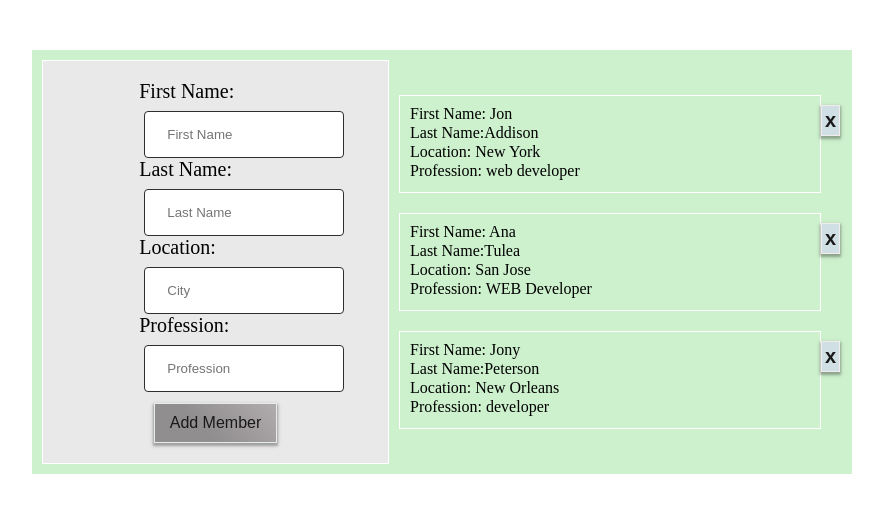
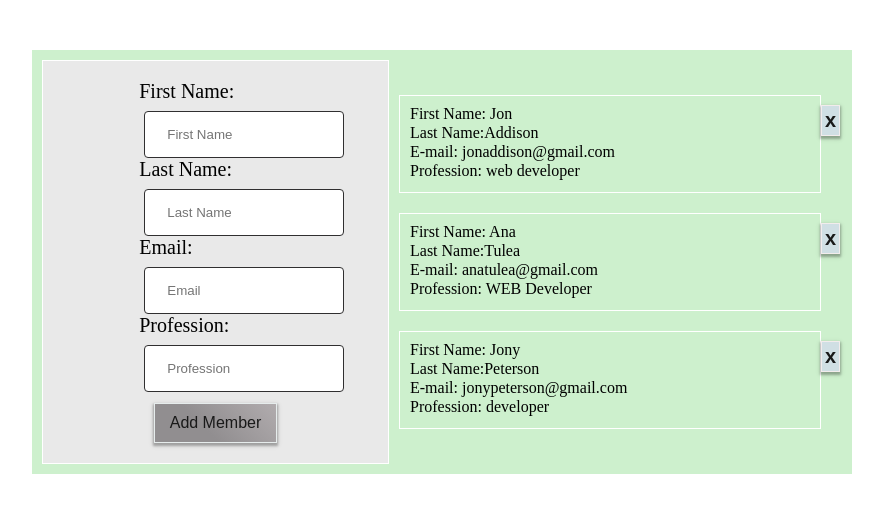
Before and after one commit to bloominstituteoftechnology/team-builder, a React (Create React App) app in the folder team-builder/: page / in a window 1280 px wide. Shown: the top 512 px of the page, without its empty margins (198-1081 px from the left). Built offline with nearby package versions, Linux system fonts and the light colour scheme.

Commit message:
changed city to email

```diff
--- a/team-builder/src/App.js
+++ b/team-builder/src/App.js
@@ -11,13 +11,13 @@ function App() {
       fname: "Jon",
       lname: "Addison",
       profession: "web developer",
-      city: "New York"
+      email: "jonaddison@gmail.com"
     },
     {
     id:2,
     fname: "Ana",
     lname: "Tulea",
-    city: "San Jose",
+    email: "anatulea@gmail.com",
     profession: "WEB Developer"
     },
     {
@@ -25,7 +25,7 @@ function App() {
       fname: "Jony",
       lname: "Peterson",
       profession: "developer",
-      city: "New Orleans"
+      email: "jonypeterson@gmail.com"
     }
   ]);
 
@@ -34,7 +34,7 @@ function App() {
       id: Date.now(),
       fname: member.fname,
       lname: member.lname,
-      city:member.city,
+      email:member.city,
       profession:member.profession
     };
     setMembers([...members, newMember]);
--- a/team-builder/src/components/member.js
+++ b/team-builder/src/components/member.js
@@ -9,7 +9,7 @@ const Member = props => {
                         <div className= 'member-info' >
                             <p>First Name: {member.fname}</p>
                             <p>Last Name:{member.lname}</p>
-                            <p>Location: {member.city}</p>
+                            <p>E-mail: {member.email}</p>
                             <p>Profession: {member.profession}</p>
                         </div>
                         <div className="removeBtn" >
--- a/team-builder/src/components/newMemberForm.js
+++ b/team-builder/src/components/newMemberForm.js
@@ -5,7 +5,7 @@ const MemberForm = props => {
         id:1,
         fname: "",
         lname: "",
-        city: "",
+        email: "",
         profession: ""
     });
 
@@ -20,7 +20,7 @@ const MemberForm = props => {
             id:1,
             fname: "",
             lname: "",
-            city: "",
+            email: "",
             profession: ""});
     };
 
@@ -51,13 +51,13 @@ const MemberForm = props => {
                 />
             </label>
         <br/>
-            <label> Location:
+            <label> Email:
                 <input
-                name='city'
-                value={member.city}
-                id='cityInput'
+                name='email'
+                value={member.email}
+                id='emailInput'
                 onChange={handleChange}
-                placeholder='City'
+                placeholder='Email'
                 maxLength='15'
                 type='textarea'
                 />
```
